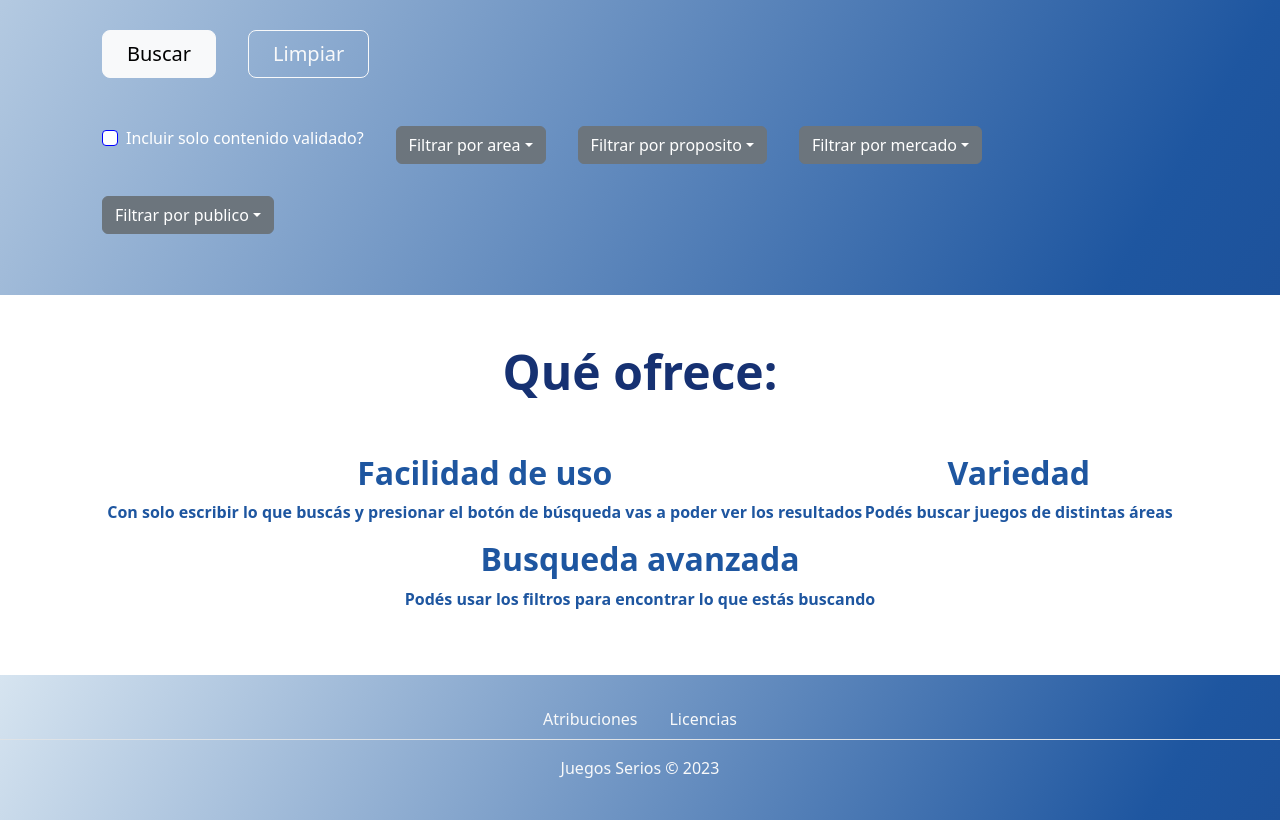
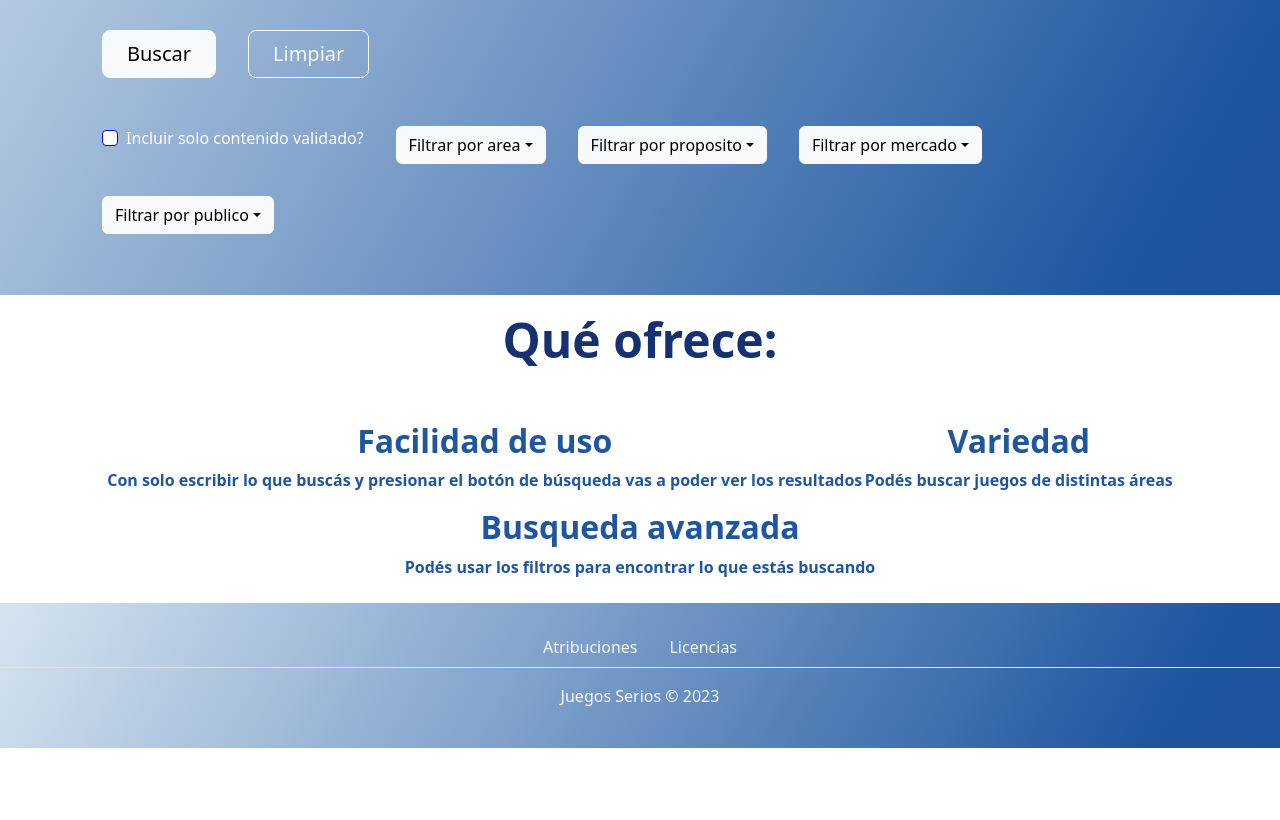
Before and after one commit to charrassebastian/games-catalog-frontend, a React (Vite) app in the folder juegos-serios-frontend/: page / in a window 1280 px wide. Shown: the part 505-1325 px from the top of the page. After the commit the page ends 1253 px from the top, so only its background shows below. Built offline with nearby package versions, Linux system fonts and the light colour scheme; a web font is replaced by a local one.

Commit message:
small ui changes

```diff
--- a/juegos-serios-frontend/src/Features/Features.tsx
+++ b/juegos-serios-frontend/src/Features/Features.tsx
@@ -2,7 +2,7 @@ export function Features() {
     return (
         <section id="features">
             <div className="container">
-                <div className="container px-4 py-5" id="hanging-icons">
+                <div className="container px-4 pb-2" id="hanging-icons">
                     <h2 id="Features-h1">Qué ofrece:</h2>
                     <div className="contenedorFeatures d-flex justify-content-around">
                         <div className="d-flex justify-content-between">
--- a/juegos-serios-frontend/src/GameComponents/GameList.tsx
+++ b/juegos-serios-frontend/src/GameComponents/GameList.tsx
@@ -31,7 +31,7 @@ export function GameList({ games, isEditable }: { games: Game[], isEditable: boo
     ))
 
     return (
-        <section className='container'>
+        <section className='container my-2'>
             <div className='row justify-content-center'>
                 {gameCards}
                 { isEditable ? <EditableCard game={newGame} isNewGame={true} onGameDelete={onGameDelete} /> : null }
--- a/juegos-serios-frontend/src/MainSection/MainSection.tsx
+++ b/juegos-serios-frontend/src/MainSection/MainSection.tsx
@@ -51,7 +51,7 @@ export function MainSection({ onSearch, onClear, searchValue, onSearchValueChang
                             <div className="btn-group m-3">
                                 <div className="dropdown">
                                     <a
-                                        className="btn btn-secondary dropdown-toggle"
+                                        className="btn btn-light dropdown-toggle"
                                         href="#"
                                         role="button"
                                         id="area-dropdown-menu-link"
@@ -74,7 +74,7 @@ export function MainSection({ onSearch, onClear, searchValue, onSearchValueChang
                             <div className="btn-group m-3">
                                 <div className="dropdown">
                                     <a
-                                        className="btn btn-secondary dropdown-toggle"
+                                        className="btn btn-light dropdown-toggle"
                                         href="#"
                                         role="button"
                                         id="purpose-dropdown-menu-link"
@@ -97,7 +97,7 @@ export function MainSection({ onSearch, onClear, searchValue, onSearchValueChang
                             <div className="btn-group m-3">
                                 <div className="dropdown">
                                     <a
-                                        className="btn btn-secondary dropdown-toggle"
+                                        className="btn btn-light dropdown-toggle"
                                         href="#"
                                         role="button"
                                         id="market-dropdown-menu-link"
@@ -120,7 +120,7 @@ export function MainSection({ onSearch, onClear, searchValue, onSearchValueChang
                             <div className="btn-group m-3">
                                 <div className="dropdown">
                                     <a
-                                        className="btn btn-secondary dropdown-toggle"
+                                        className="btn btn-light dropdown-toggle"
                                         href="#"
                                         role="button"
                                         id="game-public-dropdown-menu-link"
```
